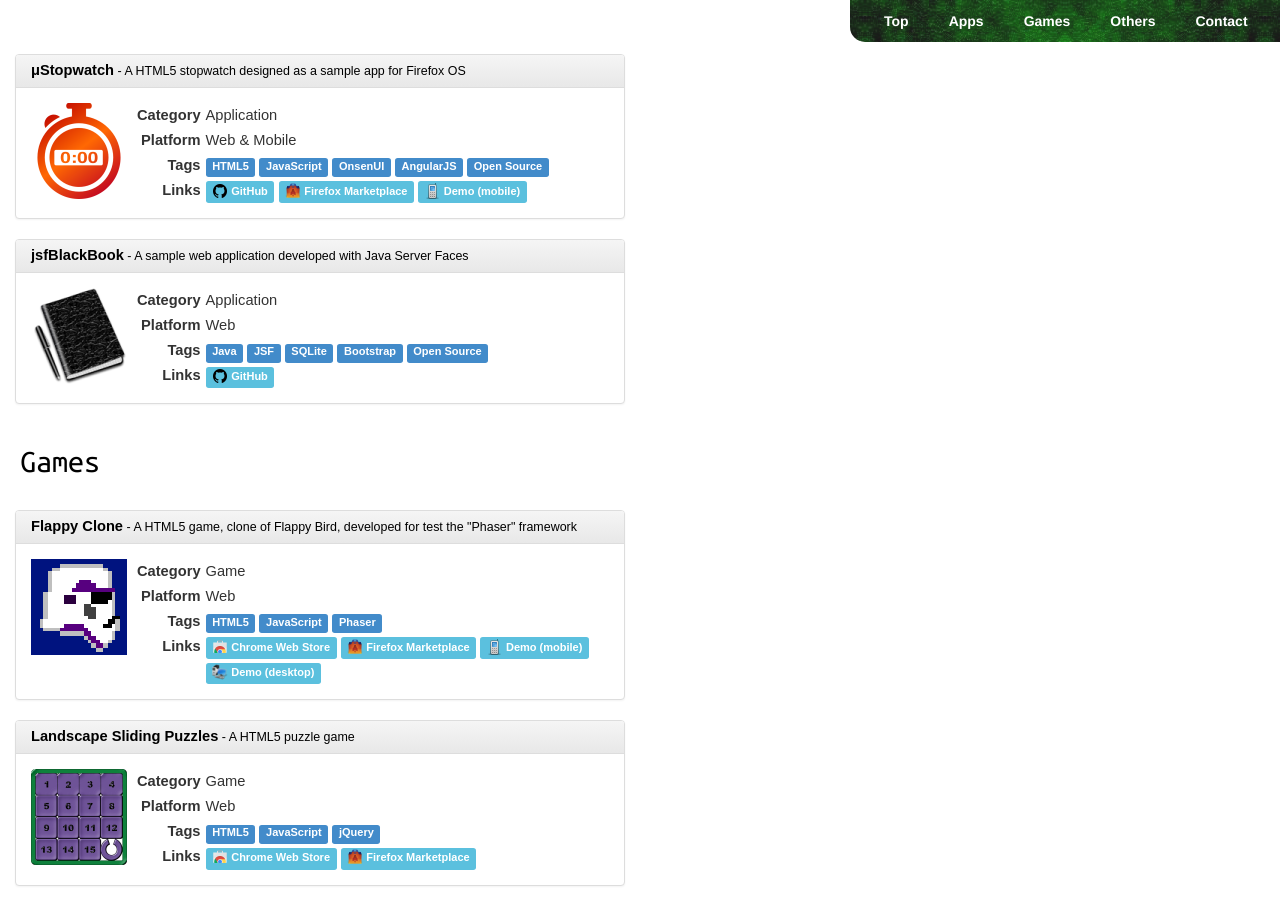
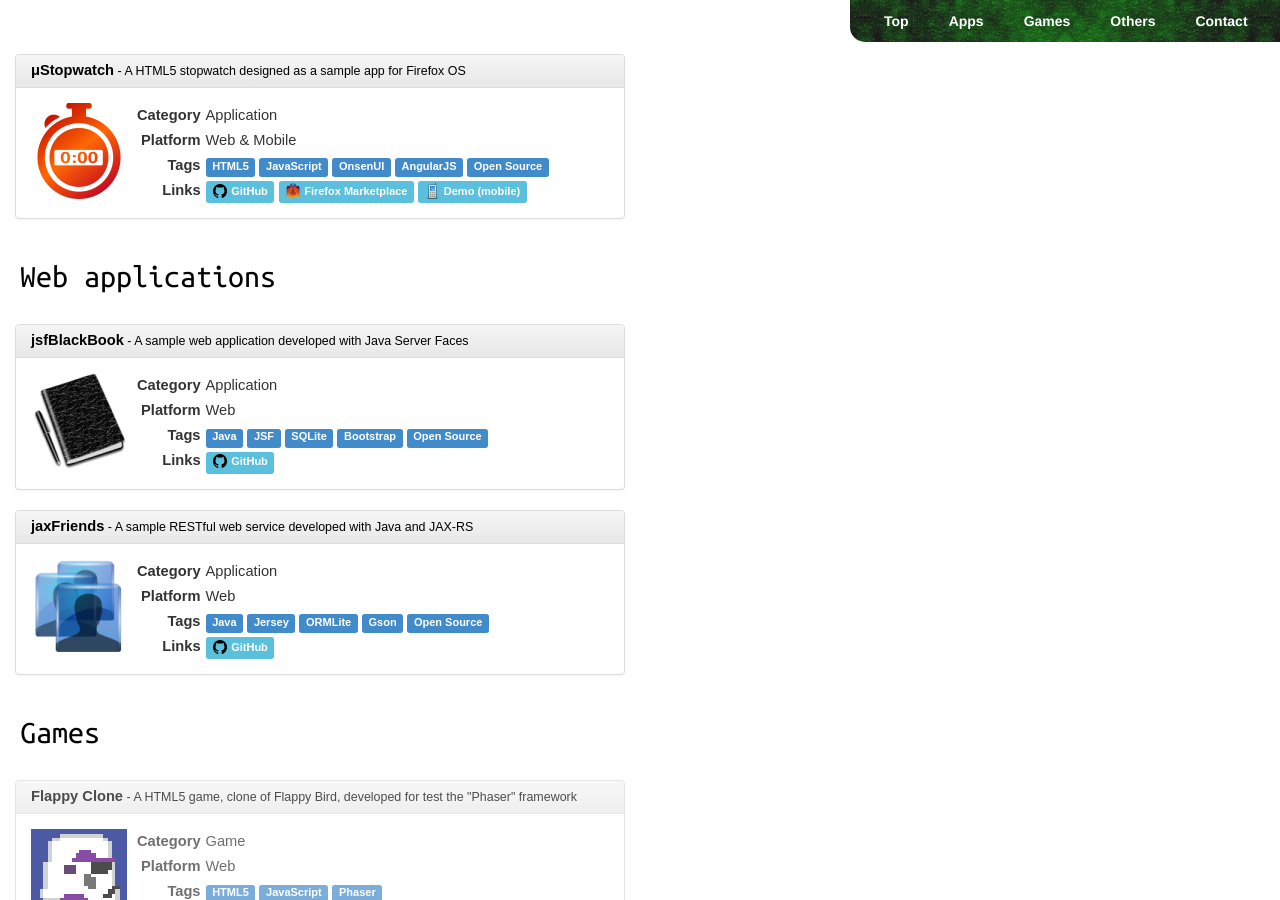
Before and after one commit to jfmdev/jfmdev.github.io, a Jekyll site: the page built from kudalab.html, in a window 1280 px wide and 900 px high, scrolled down 1980 px. Built offline with Jekyll 4.4.1, drawn with Linux system fonts in a browser that asks for light colours; some web fonts are replaced; some of the changed text lies outside the part shown.

Commit message:
Add jaxFriends

```diff
--- a/_data/projects.json
+++ b/_data/projects.json
@@ -139,13 +139,25 @@
     {
         "name" : "jsfBlackBook",
         "caption" : "A sample web application developed with Java Server Faces",
-		"type": "app",
+		"type": "webapp",
         "icon" : "img/codelab/black_book.png",
         "category" : "Application",
         "platform" : "Web",
         "tags" : ["Java", "JSF", "SQLite", "Bootstrap", "Open Source"],
         "links" : {
             "GitHub" : "https://github.com/jfmdev/jsfBlackBook"
+        }
+    },
+    {
+        "name" : "jaxFriends",
+        "caption" : "A sample RESTful web service developed with Java and JAX-RS",
+		"type": "webapp",
+        "icon" : "img/codelab/friends.png",
+        "category" : "Application",
+        "platform" : "Web",
+        "tags" : ["Java", "Jersey", "ORMLite", "Gson", "Open Source"],
+        "links" : {
+            "GitHub" : "https://github.com/jfmdev/jaxFriends"
         }
     },
     {
--- a/kudalab.html
+++ b/kudalab.html
@@ -118,7 +120,7 @@ categories:
 			{% endfor %}
 
 			<!-- Fix bug when the projects in a category are odd -->
-			{% if category.type != 'app' %}
+			{% if category.type == 'game' or category.type == 'other' %}
 				{% cycle nil, '</div><div class="row">' %}
 			{% endif %}
 		</div>
```
Also changed, not shown: other parts of kudalab.html (+3 -1 lines), portfolio.html (+7 -5 lines), img/codelab/friends.png (added).
